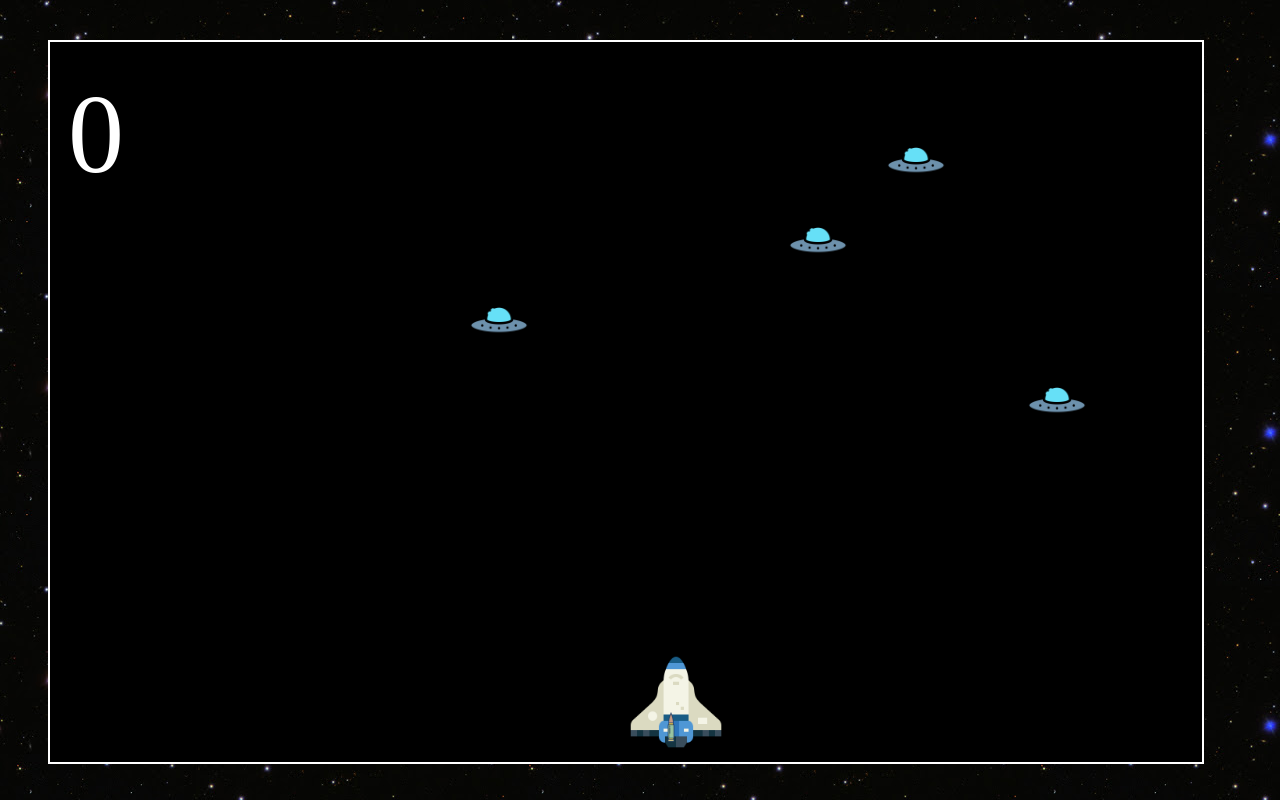
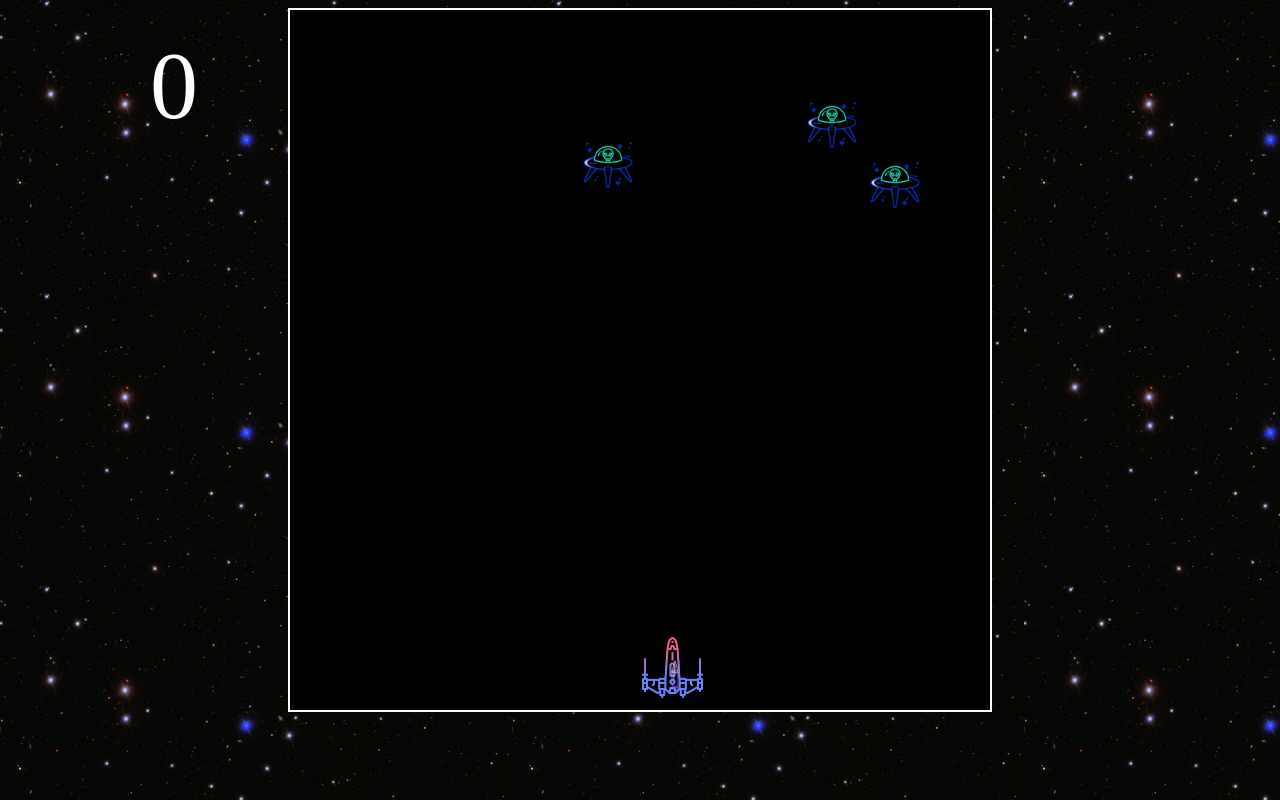
Before and after one commit to np94/Space-Out, a plain HTML site: page game.html in a window 1280 px wide. Drawn offline with Linux system fonts and the light colour scheme.

Commit message:
Before final version

```diff
--- a/app.js
+++ b/app.js
@@ -1,18 +1,18 @@
 let rocket = document.getElementById("rocket");
 let board = document.getElementById("board");
 let monsters = document.getElementsByClassName("monster");
-var audio = new Audio("./sounds/homepage.wav");
-audio.play();
+//var audio = new Audio("./sounds/homepage.wav");
+//audio.play();
 
 
 window.addEventListener("keydown",(e) => {
     let left = parseInt(window.getComputedStyle(rocket).getPropertyValue("left"));
 
-    if(e.key == "ArrowLeft" && left > 50){
+    if(e.key == "ArrowLeft" && left > 0){
         rocket.style.left = left - 10 + "px";
     }
-    else if(e.key == "ArrowRight" && left <= 1000){
-        rocket.style.left = left + 10 +"px";
+    else if(e.key == "ArrowRight" && left <= 620){
+        rocket.style.left = left + 20 +"px";
     }
     if (e.key == "ArrowUp" || e.key === " ") {
         let bullet = document.createElement("div");
@@ -41,7 +41,7 @@ window.addEventListener("keydown",(e) => {
                      parseInt(document.getElementById("points").innerHTML) + 1;
                 }
 
-                if (document.getElementById("points").innerHTML >= 5) {
+                if (document.getElementById("points").innerHTML > 10) {
                     document.getElementById("points").innerHTML = 0;
                     clearInterval(movebullet);
                     alert ("You Win!");
@@ -51,7 +51,7 @@ window.addEventListener("keydown",(e) => {
             let bulletbottom = parseInt(
                 window.getComputedStyle(bullet).getPropertyValue("bottom")
             );
-            bullet.style.left = left + 30 + "px";
+            bullet.style.left = left + 20 + "px";
             bullet.style.bottom = bulletbottom + 50 + "px";
         },  100);
 
@@ -74,12 +74,12 @@ let generatemonsters = setInterval(() => {
         if (+monster.style.top.substring(0, monster.style.top.length - 2)> 800) monster.remove()
     })
     let monstleft = parseInt(window.getComputedStyle(monst).getPropertyValue("left"));
-    monst.style.left = Math.floor(Math.random()*1000) + "px";
+    monst.style.left = Math.floor(Math.random()*700) + "px";
 
     board.appendChild(monst);
     clearInterval(monst);
 
-}, 1500);
+}, 2000);
 
 let movemonsters = setInterval(()=> {
     let monster = document.getElementsByClassName("monster");
@@ -91,14 +91,14 @@ let movemonsters = setInterval(()=> {
                 window.getComputedStyle(monst).getPropertyValue("top")
                 );
 
-                if(monstertop >= 700){
+                if(monstertop >= 680){
                    alert("Game Over");
                    clearInterval(movemonsters);
                    window.location.reload();
                 }
 
-            monst.style.top = monstertop + 40 + "px";
+            monst.style.top = monstertop + 20 + "px";
 
         }
     }
-}, 700);
+}, 1000);
--- a/styles.css
+++ b/styles.css
@@ -1,5 +1,8 @@
 body {
   background: url(./assets/images/stars2.jpg);
+  display: flex;
+  align-items: center;
+  justify-content: center;
 }
 
 h3 {
@@ -20,10 +23,8 @@ a {
 
 #board {
   position: relative;
-  align-items: center;
-  width: 90vw;
-  height: 90vh;
-  margin: 40px 40px 20px 40px;
+  width: 700px;
+  height: 700px;
   border: 2px solid white;
   background-color: black;
   overflow: hidden;
@@ -31,48 +32,49 @@ a {
 
 #rocket {
   position: absolute;
-  width: 100px;
-  height: 100px;
-  background: url("./assets/images/space-shuttle.png");
+  width: 65px;
+  height: 65px;
+  background: url("./assets/images/battleship.png");
   background-size: contain;
   background-repeat: no-repeat;
   left: 50%;
   bottom: 10px;
   align-items: center;
-  z-index: 2;
+  z-index: 3;
 }
 
 .monster {
   position: absolute;
   top: 50px;
-  width: 60px;
-  height: 60px;
-  background: url("./assets/images/ufo.png");
+  width: 50px;
+  height: 50px;
+  background: url("./assets/images/ufo3.png");
   background-size: contain;
   background-repeat: no-repeat;
   right: 10%;
 }
 
 .bullets {
-  background: url("./assets/images/bullet.png");
+  background: url("./assets/images/bullet3.png");
   position: absolute;
   bottom: 10px;
-  left: 30px;
+  left: 20px;
   width: 30px;
   height: 30px;
   background-size: contain;
   background-repeat: no-repeat;
-  z-index: 1;
+  z-index: 0;
 }
 
 #points {
   position: absolute;
   display: block;
-  top: 10px;
+  top: -30px;
+  left: 90px;
   margin: 40px;
   padding: 20px;
   opacity: 0.7px;
-  font-size: 7em;
+  font-size: 6em;
   color: white;
   z-index: 2;
 }
```
Also changed, not shown: style.css (+4 -4 lines), assets/images/battleship.png (added), assets/images/bullet2.png (added), assets/images/bullet3.png (added), assets/images/ufo2.png (added), assets/images/ufo3.png (added), 2 other files.
